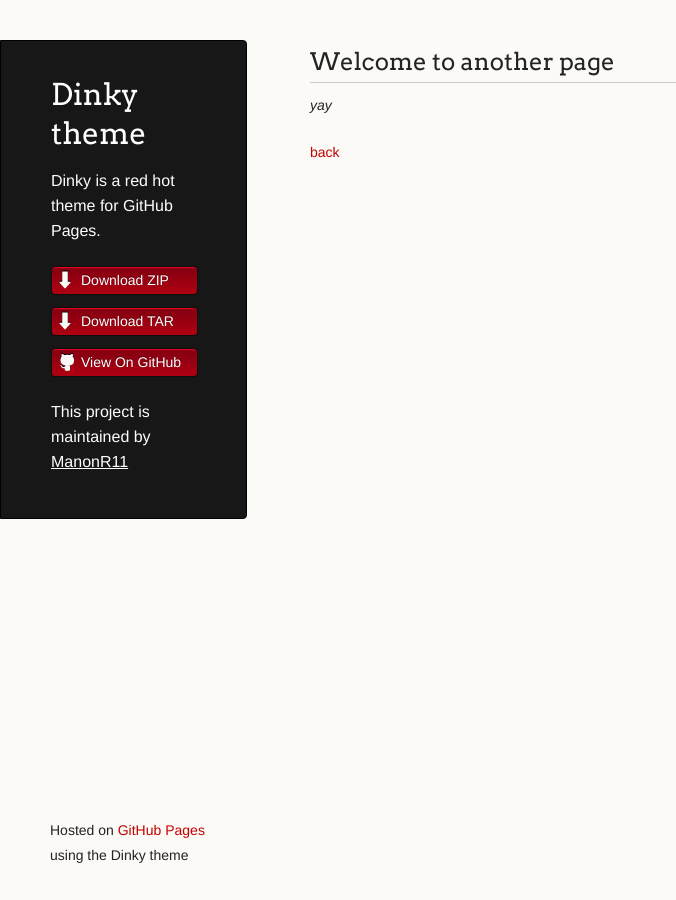
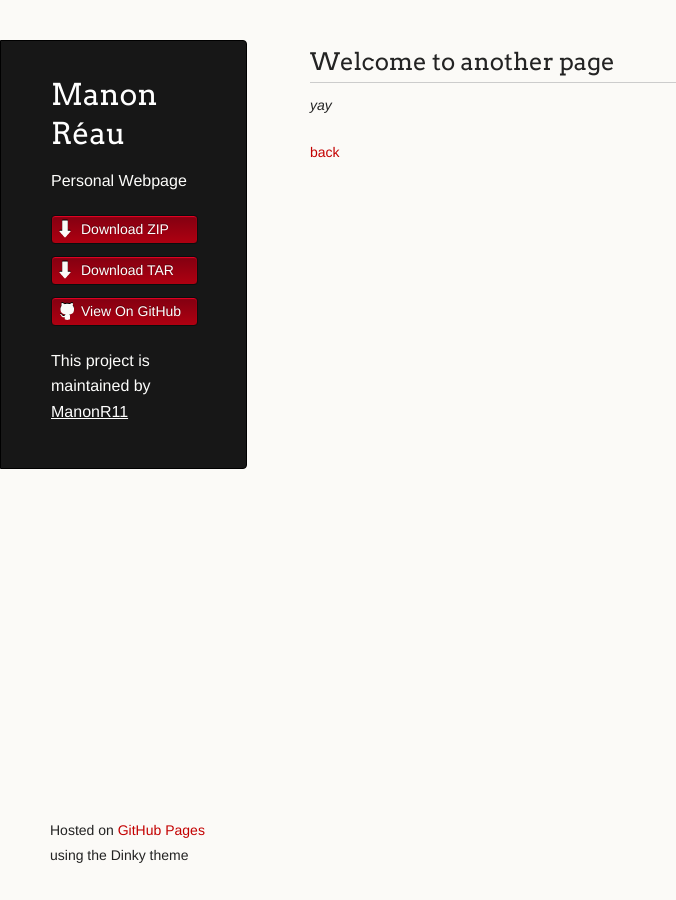
Before and after one commit to ManonR11/manonreau.github.io, a Jekyll site: the page built from another-page.md, in a window 1280 px wide. Shown: the whole page, without its empty margins (0-676 px from the left). Built offline with Jekyll 4.4.1, drawn with Linux system fonts in a browser that asks for light colours; our own code applies the rules of GitHub Pages for plain Markdown files.

Commit message:
Update _config.yml

```diff
--- a/_config.yml
+++ b/_config.yml
@@ -1,5 +1,5 @@
-title: Dinky theme
-description: Dinky is a red hot theme for GitHub Pages.
+title: Manon Réau
+description: Personal Webpage
 show_downloads: true
 google_analytics:
 theme: jekyll-theme-dinky
```
